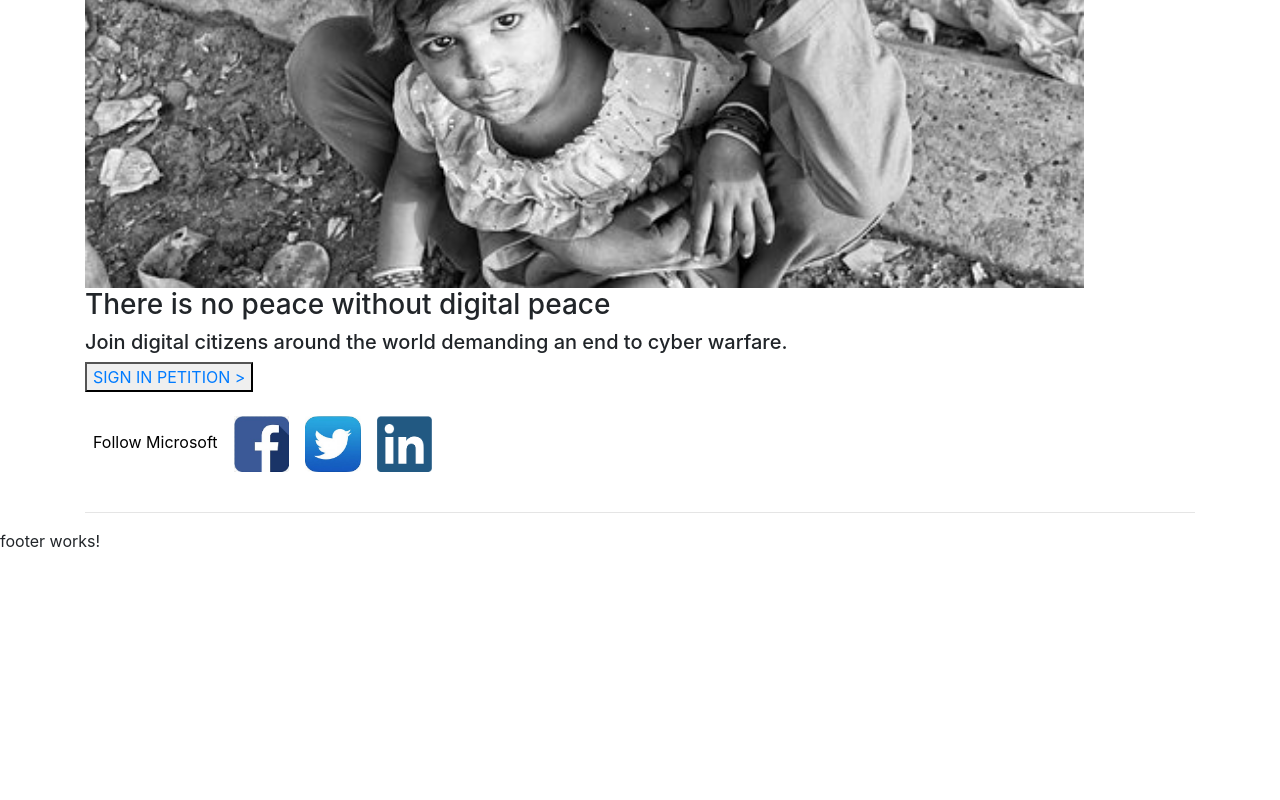
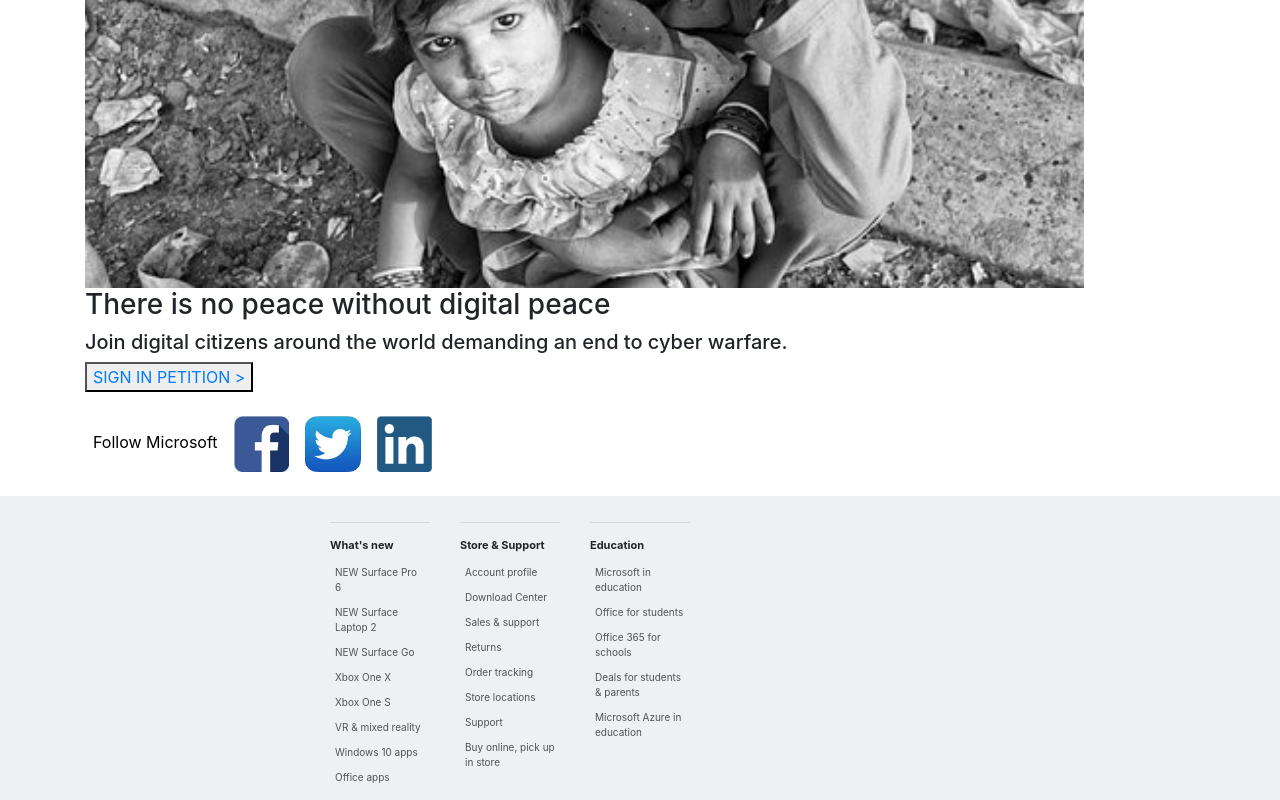
Before and after one commit to manasavesala/Microsoft-Rebuild-Angular, an Angular app: page / in a window 1280 px wide. Shown: the part 2662-3462 px from the top of the page. Before the commit the page ends 3231 px from the top, so only its background shows below. Built offline with nearby package versions, Linux system fonts and the light colour scheme.

Commit message:
Added coding in footer component

```diff
--- a/src/app/detail/detail.component.html
+++ b/src/app/detail/detail.component.html
@@ -65,4 +65,3 @@
   </div>
 </div>
 <br>
-<hr>
--- a/src/app/footer/footer.component.css
+++ b/src/app/footer/footer.component.css
@@ -0,0 +1,35 @@
+.wrapper {
+  display: grid;
+  grid-template-columns: repeat(5, 1fr);
+  grid-gap: 10px;
+  grid-auto-rows: minmax(100px, auto);
+  width: 50%;
+  margin: auto;
+
+
+}
+
+.column{
+  padding: 10px;
+}
+
+li{
+  font-size: 10px;
+  color: #505256;
+  list-style-type: none;
+  padding: 5px;
+
+}
+ h5{
+   font-size: 11px;
+ }
+
+ .lines{
+   background-color: #eff0f2;
+ }
+
+ .op{
+   opacity: .5;
+   font-size: 13px;
+   text-align: center;
+ }
--- a/src/app/footer/footer.component.html
+++ b/src/app/footer/footer.component.html
@@ -1,3 +1,40 @@
-<p>
-  footer works!
-</p>
+<div class="lines">
+
+<div class="wrapper">
+
+  <div class="column">
+<hr>
+    <h5><b>What's new</b></h5>
+  <li>NEW Surface Pro 6</li>
+  <li>NEW Surface Laptop 2</li>
+  <li>NEW Surface Go</li>
+  <li>Xbox One X</li>
+  <li>Xbox One S</li>
+  <li>VR & mixed reality</li>
+  <li>Windows 10 apps</li>
+  <li>Office apps</li>
+  </div>
+  <div class="column">
+    <hr>
+    <h5><b>Store & Support</b></h5>
+  <li>Account profile</li>
+  <li>Download Center</li>
+  <li>Sales & support</li>
+  <li>Returns</li>
+  <li>Order tracking</li>
+  <li>Store locations</li>
+  <li>Support</li>
+  <li>Buy online, pick up in store</li>
+  </div>
+  <div class="column">
+    <hr>
+    <h5><b>Education</b></h5>
+  <li>Microsoft in education</li>
+  <li>Office for students</li>
+  <li>Office 365 for schools</li>
+  <li>Deals for students & parents</li>
+  <li>Microsoft Azure in education</li>
+  </div>
+
+</div>
+</div>
```
